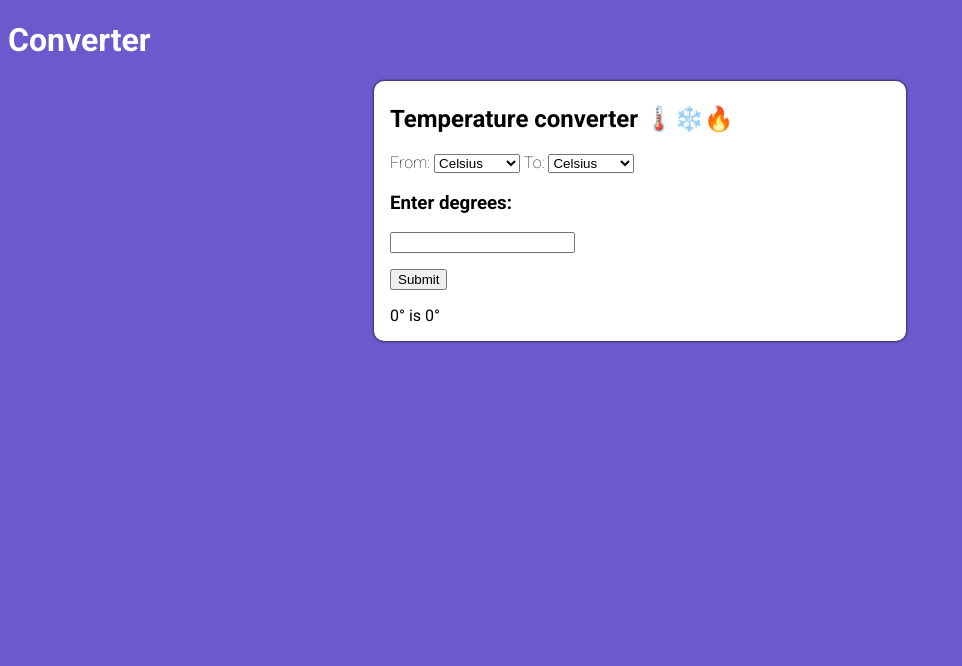
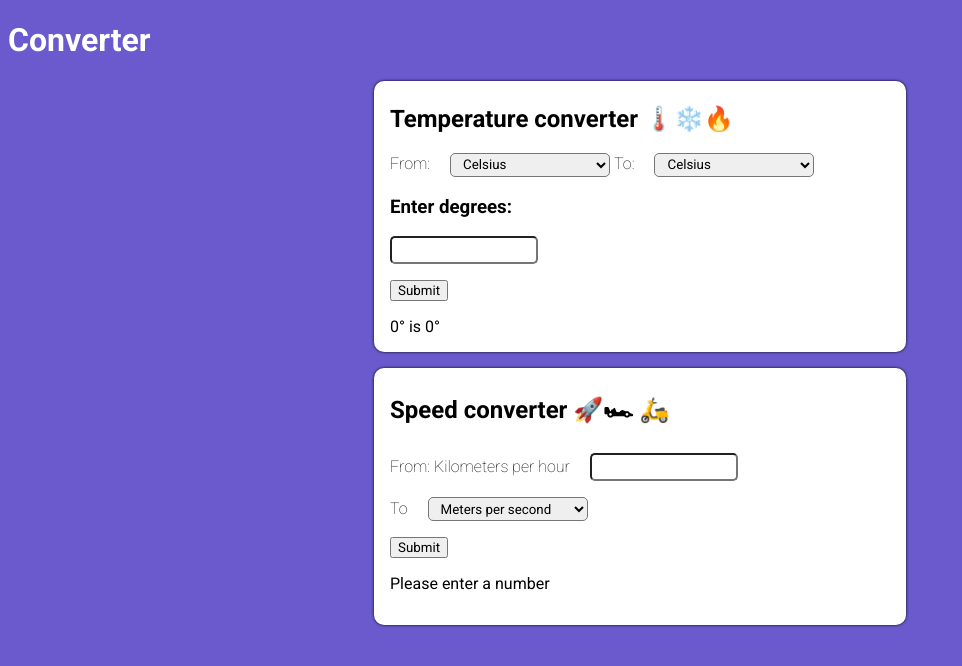
Before and after one commit to LinhLe2307/Mini_Project_PHP, a PHP site: page / in a window 1280 px wide. Shown: the top 666 px of the page, without its empty margins (0-962 px from the left). Run offline with PHP 8.4, Linux system fonts and the light colour scheme.

Commit message:
Add speed converter

```diff
--- /dev/null
+++ b/convert-speed.php
@@ -0,0 +1,24 @@
+<?php
+/*
+1. Convert kilometers per hour to meters per second
+2. Convert kilometers per hour to knots
+*/
+function covertSpeed ($kilometersInput, $unitsOption) {
+    if ($kilometersInput == "") {
+        return "Please enter a number";
+    } elseif ($kilometersInput > 0) {
+        switch ($unitsOption) {
+            case "meters per seconds":
+                $result = number_format(($kilometersInput * 1000) / 3600, 2);
+                break;
+            case "knots":
+                $result = number_format(($kilometersInput * 0.539957), 2);
+                break;
+            }
+        return "Convert from $kilometersInput km/h to $result $unitsOption";
+    } else {
+        return "Please enter a positive number";
+    }
+}
+
+?>
--- a/index.php
+++ b/index.php
@@ -43,6 +43,27 @@
         <?= $degrees."°".$initialTemp." is ". round($result, 2)."°".$targetTemp?>
     </form>
 
-
+    <!--........ Speed converter .........-->
+    <form class="speed-converter" method="post" action="index.php">
+        <h2>Speed converter 🚀🏎 🛵</h2>
+        <div>
+            <label for="kilometers"><span>From: Kilometers per hour</span></label>
+            <input type="number" name="kilometers" id="kilometers" step="any"/>
+        </div>
+        <div>
+            <span>To</span>
+            <select name="units">
+                <option value="meters per seconds" required>Meters per second</option>
+                <option value="knots">Knots </option>
+            </select>
+        </div>
+        <input type="submit" value="Submit">
+        <?php
+            require "convert-speed.php";
+            $kilometersInput = isset($_POST["kilometers"]) ? $_POST["kilometers"] : "";
+            $unitsOption = isset($_POST["units"]) ? $_POST["units"] : "";
+        ?>
+        <p><?= covertSpeed($kilometersInput, $unitsOption); ?></p>
+    </form>
 </body>
 </html>
--- a/style.css
+++ b/style.css
@@ -1,7 +1,7 @@
-@import url('https://fonts.googleapis.com/css2?family=Roboto:wght@100;400;700&display=swap');
+@import url("https://fonts.googleapis.com/css2?family=Roboto:wght@100;400;700&display=swap");
 body {
   background-color: slateblue;
-  font-family: 'Roboto', sans-serif;
+  font-family: "Roboto", sans-serif;
 }
 
 h1 {
@@ -14,13 +14,40 @@ h2 {
 
 span {
   font-weight: 100;
+  margin-right: 1rem;
 }
 
-.converter {
+input,
+select {
+  font-family: inherit;
+}
+
+input[type="number"],
+select {
+  height: 1.5rem;
+  border-radius: 5px;
+  padding: 0 0.5rem;
+}
+
+input[type="number"] {
+  width: 8rem;
+  text-align: right;
+}
+
+select {
+  width: 10rem;
+}
+
+.converter,
+.speed-converter {
   background-color: white;
   padding: 1rem;
   border-radius: 10px;
   box-shadow: 0px 0px 3px black;
   max-width: 500px;
-  margin: 0 auto;
+  margin: 0 auto 1rem;
 }
+
+.speed-converter > div {
+  margin: 1rem 0;
+}
```
